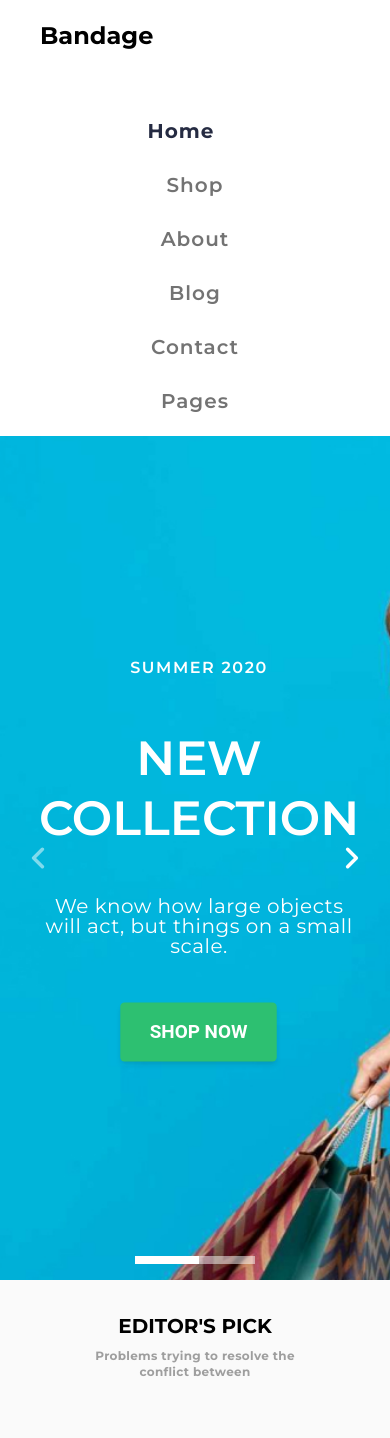
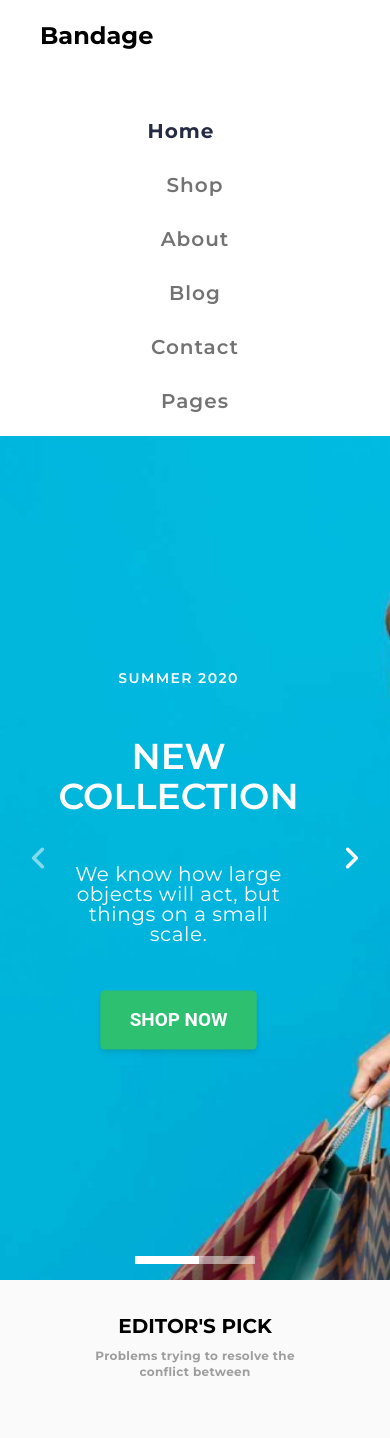
Before and after one commit to irema00/e-commerce-react-vite, a React (Vite) app in the folder e-commerce/: page / in a window 390 px wide. Shown: the top 1438 px of the page. Built offline with nearby package versions, Linux system fonts and the light colour scheme; some icons are missing.

Commit message:
deletes unnecessary lines and corrects responsive sizes

```diff
--- a/e-commerce/src/layouts/homepage/CarouselTop.jsx
+++ b/e-commerce/src/layouts/homepage/CarouselTop.jsx
@@ -22,31 +22,31 @@ export function CarouselTop() {
       )}
     >
       <div
-        className="flex h-full w-full xl-h-full xl-w-full lg-h-full lg-w-full xl:h-full xl:w-full lg:h-full lg:w-full 2xl:h-full 2xl:w-full bg-cover bg-top"
+        className="flex bg-cover lg:bg-top bg-center "
         style={{
           backgroundImage: `url(${carousel1.imageUrl1})`,
         }}
       >
-        <div className="flex px-[10%] w-screen h-screen  ">
-          <div className="flex flex-col justify-center   ">
+        <div className="flex px-[15%] lg:px-[10%] w-full h-screen">
+          <div className="flex flex-col justify-center items-center  ">
             <Typography
               variant="h5"
               color="white"
-              className="mb-12 text-md font-montserrat  tracking-widest lg:text-start text-center "
+              className="mb-12 md:text-xl sm:text-lg text-sm font-montserrat  tracking-widest lg:text-start text-center "
             >
               {carousel1.title}
             </Typography>
             <Typography
               variant="h1"
               color="white"
-              className=" font-montserrat font-semibold lg:text-6xl lg:items-start lg:text-start text-center tracking-normal leading-custom mb-12 "
+              className=" font-montserrat font-semibold text-4xl md:text-7xl lg:items-start lg:text-start text-center tracking-normal leading-custom mb-12  "
             >
               {carousel1.subTitle}
             </Typography>
             <Typography
               variant="h4"
               color="white"
-              className=" max-w-[400px] font-montserrat tracking-wide font-normal text-xl leading-5 mb-12  lg:text-start text-center"
+              className=" font-montserrat tracking-wide font-normal text-xl leading-5 mb-12  lg:text-start text-center "
             >
               {carousel1.description}
             </Typography>
@@ -74,7 +74,7 @@ export function CarouselTop() {
             <Typography
               variant="h1"
               color="white"
-              className="mb-4 md:text-7xl text-4xl  text-center"
+              className="mb-4 md:text-7xl text-3xl  text-center"
             >
               {carousel1.title2}
             </Typography>
```
